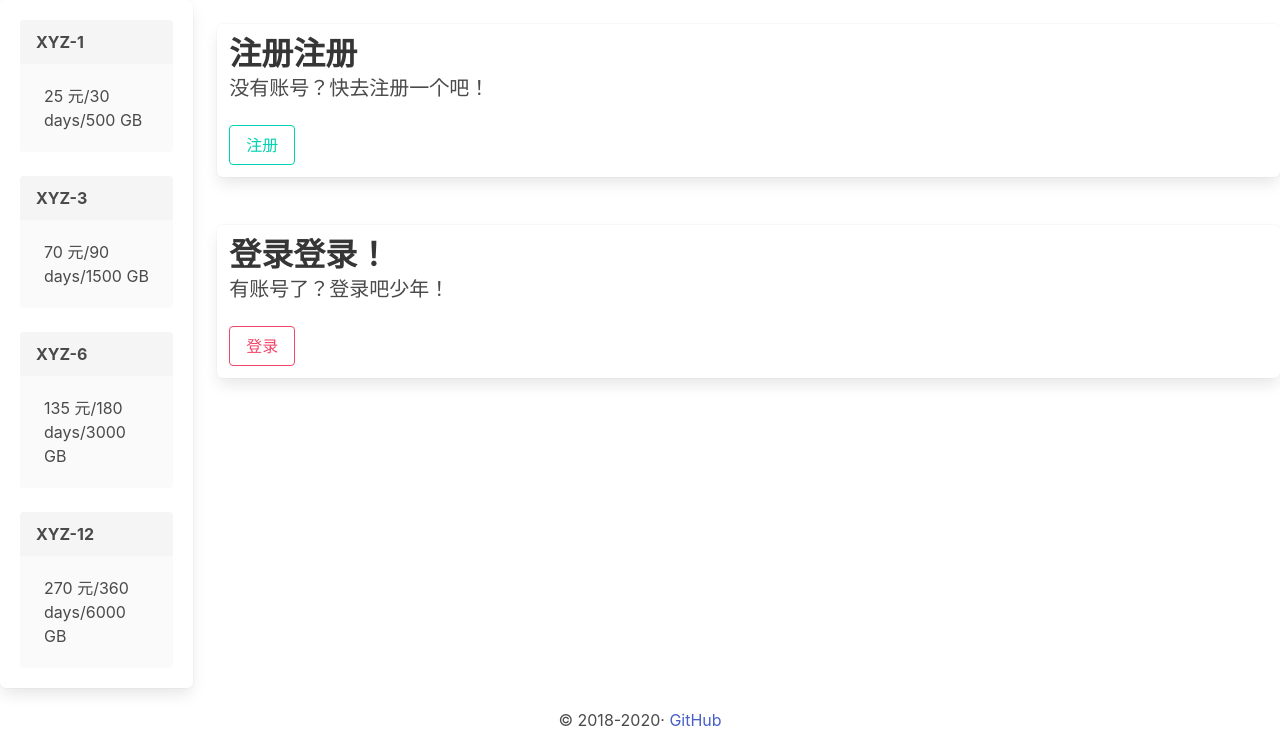
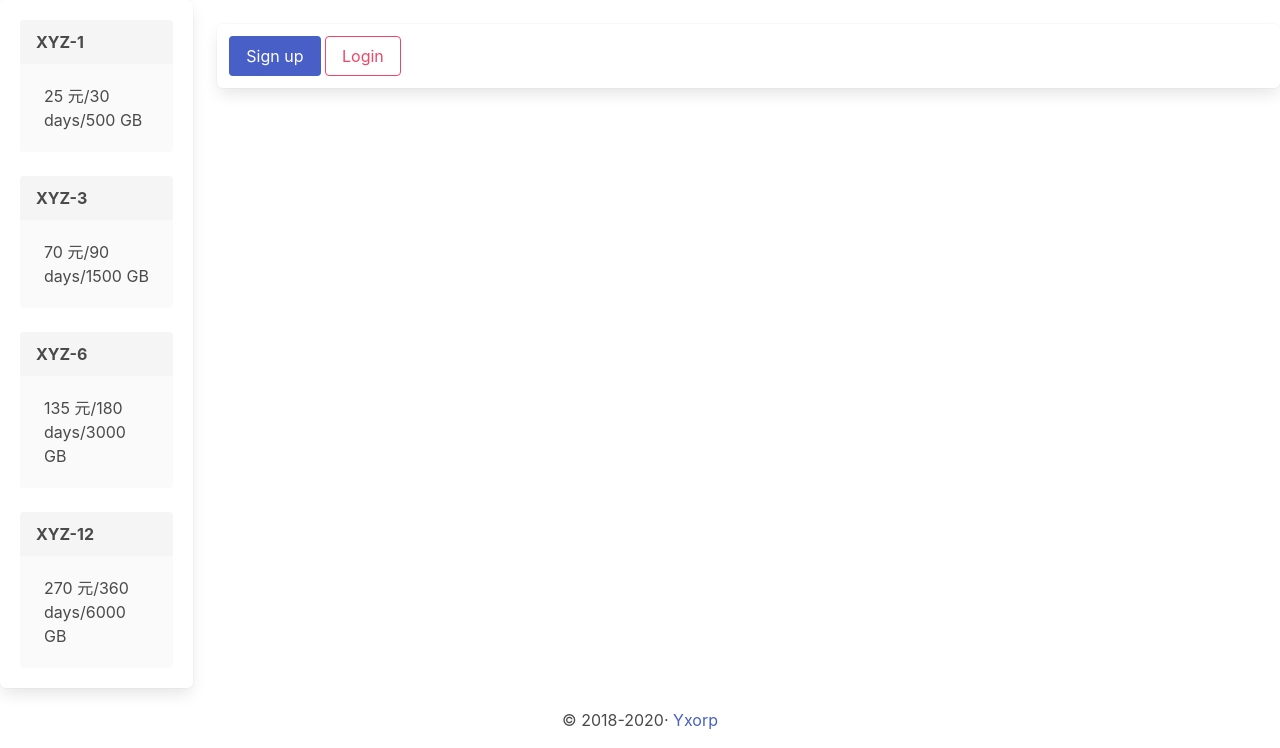
Before and after one commit to euati/yxorp, a Django app: page / in a window 1280 px wide. Shown: the part 52-800 px from the top of the page. Run offline with Django 3.2, Linux system fonts and the light colour scheme; parts of the project's set-up code (start-up, migrations or seed data) failed here and were passed over; some libraries are stand-ins or nearby versions.

Commit message:
Исправлены ошибки и переведен index

```diff
--- a/apps/sspanel/forms.py
+++ b/apps/sspanel/forms.py
@@ -102,7 +102,7 @@ class RegisterForm(UserCreationForm):
 class LoginForm(forms.Form):
     username = forms.CharField(
         required=True,
-        label=u"Username",
+        label=u"Email or username",
         error_messages={"required": "Email or username"},
         widget=forms.TextInput(
             attrs={"class": "input is-primary", "placeholder": "example@mail.com"}
--- a/configs/default/sites.py
+++ b/configs/default/sites.py
@@ -37,7 +37,7 @@ INVITE_PERCENT = 0.2
 INVITE_NUM = 5
 
 # 网站邀请界面提示语
-INVITEINFO = "邀请码实时更新，如果用完了就没了"
+INVITEINFO = "Click on the invitation code to go to the registration page or copy "
 
 
 # 部分API接口TOKEN
--- a/templates/base.html
+++ b/templates/base.html
@@ -85,19 +85,19 @@
                 <div class="box">
                     {% if user.is_authenticated %}
                     <aside class="menu">
-                        <p class="menu-label">
+                        <!-- <p class="menu-label">
                             Information:
-                        </p>
+                        </p> -->
                         <ul class="menu-list">
-                            <!-- <li>
+                            <li>
                                 <a class="" href="{% url 'sspanel:userinfo' %}">Personal account</a>
-                            </li> -->
+                            </li>
                             <li>
                                 <a href="{% url 'sspanel:announcement' %}">News</a>
                             </li>
-                            <li>
+                            <!-- <li>
                                 <a href="{% url 'sspanel:tickets' %}">Tickets</a>
-                            </li>
+                            </li> -->
                         </ul>
                         <p class="menu-label">
                             All Servers:
@@ -200,7 +200,7 @@
             <div class="content has-text-centered">
                 <p>
                     <p class="copyright">&copy; 2018-2020·
-                        <a href="https://yxorp.xyz">GitHub</a>
+                        <a href="https://yxorp.xyz">Yxorp</a>
                     </p>
                 </p>
             </div>
--- a/templates/registration/password_change_done.html
+++ b/templates/registration/password_change_done.html
@@ -3,8 +3,8 @@
     <div class="flex-center">
     <div class="container">
         <div>
-            <p class="title">密码改成功！</p>
-            <a class="button is-success is-outlined" href="{% url 'sspanel:userinfo' %}">点我返回用户中心</a></h1>
+            <p class="title">Password changed successfully!</p>
+            <a class="button is-success is-outlined" href="{% url 'sspanel:userinfo' %}">Return</a></h1>
         </div>
     </div>
 </div>
--- a/templates/sspanel/aff_invite.html
+++ b/templates/sspanel/aff_invite.html
@@ -19,7 +19,7 @@
 <div class="column is-12">
     <div class="box">
         <div>
-            <p class="subtitle">invitation link: </p>
+            <p class="subtitle">Referal link: </p>
             <div class="field is-grouped">
                 <p class="control is-expanded">
                     <input class="input is-rounded is-focused" id="id-sub-link" value="{{ ref_link }}" readonly>
@@ -53,7 +53,7 @@
                 </tr>
                 {% endfor %}
             </table>
-            <p align="right"><a class="button is-outlined is-info" id="id-gen-invitecode">Generate{{ invitecode_num }}codes
+            <p align="right"><a class="button is-outlined is-info" id="id-gen-invitecode">You can create {{ invitecode_num }} invitations
                 </a></p>
         </div>
     </div>
--- a/templates/sspanel/index.html
+++ b/templates/sspanel/index.html
@@ -2,10 +2,9 @@
 
 <br /> {% if user.is_authenticated %}
 <div class="box">
-    <p class="title">欢迎小主: {{ user.username }}</p>
-    <p class="subtitle">点击下方按钮进入用户中心 </p>
+    <p class="title">Hello: {{ user.username }}</p>
     <button class="button">
-        <a href="{% url 'sspanel:userinfo' %}">进入</a>
+        <a href="{% url 'sspanel:userinfo' %}">Go to billing</a>
     </button>
 
 </div>
@@ -13,18 +12,13 @@
 <div class="column box ">
     {% settings_value "ALLOW_REGISTER" as allow_register %}
     {% if allow_register is True %}
-    <h1 class="title"> 注册注册</h1>
-    <h2 class="subtitle">没有账号？快去注册一个吧！</h2>
-    <a class="button is-primary is-outlined" href="{% url 'sspanel:register' %}">注册</a>
+    <a class="button is-primary is-link" href="{% url 'sspanel:register' %}">Sign up</a>
+    <a class="button is-danger is-outlined" href="{% url 'sspanel:login' %}">Login</a>
     {% else %}
-    <h1 class="title"> 抱歉抱歉！</h1>
-    <h2 class="subtitle">暂时关闭注册了呢~</h2>
+    <h1 class="title"> Sorry</h1>
+    <h2 class="subtitle">Registration is temporarily closed~</h2>
     {% endif %}
 </div>
 <br />
-<div class="column box ">
-    <h1 class="title"> 登录登录！</h1>
-    <h2 class="subtitle">有账号了？登录吧少年！</h2>
-    <a class="button is-danger is-outlined" href="{% url 'sspanel:login' %}">登录</a>
-</div>
+
 <br /> {% endif %} {% endblock main %}
--- a/templates/sspanel/userinfo.html
+++ b/templates/sspanel/userinfo.html
@@ -256,7 +256,7 @@
                         </div>
                     </div>
                     <p class="control">
-                        <button class="button is-link" id="id-button-sub">Confirm</button>
+                        <button class="button" id="id-button-sub">Confirm</button>
                     </p>
                 </div>
                 <div class="field is-grouped">
@@ -275,7 +275,7 @@
                         </div>
                     </div>
                     <p class="control">
-                        <button class="button is-link is-link" id="id-button-method">Confirm</button>
+                        <button class="button" id="id-button-method">Confirm</button>
                     </p>
                 </div>
                 <div class="field is-grouped">
@@ -286,7 +286,7 @@
                         </div>
                     </div>
                     <p class="control">
-                        <button class="button is-link " id="id-button-password">Confirm</button>
+                        <button class="button" id="id-button-password">Confirm</button>
                     </p>
                 </div>
                     </div>
```
Also changed, not shown: apps/api/views.py (+5 -5 lines), templates/registration/password_reset_complete.html (+4 -4 lines), templates/registration/password_reset_confirm.html (+5 -5 lines), templates/registration/password_reset_done.html (+8 -8 lines).
